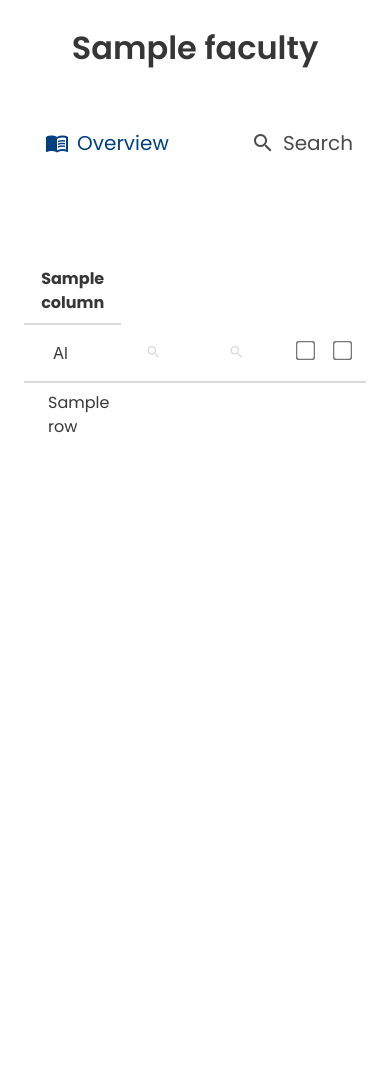
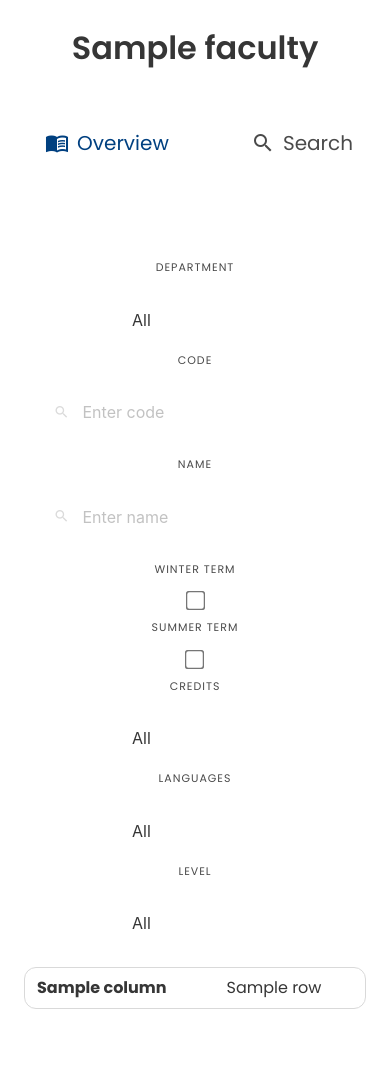
Before and after one commit to MFVS/stag_erasmus, a FastAPI app: template app/templates/pages/faculty.html in a window 390 px wide. Shown: the part 52-1125 px from the top of the page. Before the commit the page ends 485 px from the top, so only its background shows below. Run offline with FastAPI, Linux system fonts and the light colour scheme; the template is opened without the code that fills it: most values are stand-ins (such as "Sample title", 1, 10 or a date in 2020); parts of the project's set-up code (start-up, migrations or seed data) failed here and were passed over; some libraries are stand-ins or nearby versions.

Commit message:
table responsivity 🔥😈🔥

```diff
--- a/app/routers/subjects.py
+++ b/app/routers/subjects.py
@@ -86,6 +86,7 @@ def endpoint_filter_df(
     redis_client: Redis = Depends(get_redis),
 ) -> HTMLResponse:
     """Slouží k filtrování tabulky s předměty podle zadaných parametrů."""
+    logger.info(f"Filtering {faculty} {year} {faculty_short} {department} {shortcut} {name}")
     try:
         predmety_df = get_df(faculty, year, redis_client)
         df_filter = process_df(predmety_df)
--- a/app/static/css/main.css
+++ b/app/static/css/main.css
@@ -134,3 +134,58 @@ body {
             transform: scale3D(0, 0, 1);
   }
 }
+
+.faculty-tag {
+  padding-left: 1.5rem;
+}
+
+
+/* Mobile specific styles for the specific table */
+@media (max-width: 768px) {
+  table.faculty-table thead {
+      display: none; /* Hide headers on mobile */
+  }
+
+  /* Display each row as a block on mobile */
+  table.faculty-table tr {
+      display: block;
+      margin-bottom: 1em;
+      border: 1px solid;
+      border-radius: 0.75em; /* Rounded corners for rows */
+      border-color: #d9d9d9;
+  }
+
+  /* Display each cell as a block with label */
+  table.faculty-table td {
+      display: block;
+      text-align: right;
+      position: relative;
+      padding-left: 50%;
+  }
+
+  table.faculty-table td::before {
+      /* Use the data-label attribute for cell labels */
+      content: attr(data-label);
+      position: absolute;
+      left: 0;
+      width: 50%;
+      padding-left: 0.75em;
+      font-weight: bold;
+      text-align: left;
+  }
+
+  /* Adjust padding and alignment for the icons on small screens */
+  table.faculty-table td.has-text-centered .icon {
+      padding: 0;
+      margin: 0;
+      display: inline-block;
+  }
+
+  /* disable all inputs selects and checkboxes in */
+  .form-header select,
+  .form-header input[type="text"],
+  .form-header input[type="checkbox"] {
+      pointer-events: none; /* Disable interaction */
+      opacity: 0.5; /* Visual cue to indicate the fields are disabled */
+  }
+}
--- /dev/null
+++ b/app/templates/components/nav_form.html
@@ -0,0 +1,137 @@
+<nav class="level is-hidden-tablet">
+    {% if faculty == "all" %}
+    <div class="level-item has-text-centered">
+        <div>
+            <p class="heading">Faculty</p>
+            <p class="title">
+                <div class="select is-{{ faculty }} is-rounded is-fullwidth">
+                    <select name="Faculty" hx-post="/subjects/{{ faculty }}/{{ year }}" hx-trigger="change" hx-target="#table" hx-swap="innerHTML">
+                        <option>All</option>
+                        {% for value in df["Faculty"].unique() %}
+                        <option>{{ value }}</option>
+                        {% endfor %}
+                    </select>
+                </div>
+            </p>
+        </div>
+    </div>
+    {% endif %}
+
+    <div class="level-item has-text-centered">
+        <div>
+            <p class="heading">Department</p>
+            <p class="title">
+                <div class="select is-{{ faculty }} is-rounded is-fullwidth">
+                    <select name="Department" hx-post="/subjects/{{ faculty }}/{{ year }}" hx-trigger="change" hx-target="#table" hx-swap="innerHTML">
+                        <option>All</option>
+                        {% for value in df["Department"].unique() %}
+                        <option>{{ value }}</option>
+                        {% endfor %}
+                    </select>
+                </div>
+            </p>
+        </div>
+    </div>
+
+    <div class="level-item has-text-centered">
+        <div>
+            <p class="heading">Code</p>
+            <p class="title">
+                <div class="field">
+                    <p class="control has-icons-left">
+                        <input class="input is-{{ faculty }} is-rounded" type="text" name="Code" placeholder="Enter code" hx-post="/subjects/{{ faculty }}/{{ year }}" hx-target="#table" hx-swap="innerHTML" hx-trigger="keyup changed delay:500ms">
+                        <span class="icon is-small is-left">
+                            <i class="mdi mdi-magnify"></i>
+                        </span>
+                    </p>
+                </div>
+            </p>
+        </div>
+    </div>
+
+    <div class="level-item has-text-centered">
+        <div>
+            <p class="heading">Name</p>
+            <p class="title">
+                <div class="field">
+                    <p class="control has-icons-left">
+                        <input class="input is-{{ faculty }} is-rounded" type="text" name="Name" placeholder="Enter name" hx-post="/subjects/{{ faculty }}/{{ year }}" hx-trigger="keyup changed delay:300ms" hx-target="#table" hx-swap="innerHTML">
+                        <span class="icon is-small is-left">
+                            <i class="mdi mdi-magnify"></i>
+                        </span>
+                    </p>
+                </div>
+            </p>
+        </div>
+    </div>
+
+    <div class="level-item has-text-centered">
+        <div>
+            <p class="heading">Winter Term</p>
+            <p class="title">
+                <label class="checkbox">
+                    <input type="checkbox" name="Winter term" value="True" hx-post="/subjects/{{ faculty }}/{{ year }}" hx-trigger="change" hx-target="#table" hx-swap="innerHTML">
+                </label>
+            </p>
+        </div>
+    </div>
+
+    <div class="level-item has-text-centered">
+        <div>
+            <p class="heading">Summer Term</p>
+            <p class="title">
+                <label class="checkbox">
+                    <input type="checkbox" name="Summer term" value="True" hx-post="/subjects/{{ faculty }}/{{ year }}" hx-trigger="change" hx-target="#table" hx-swap="innerHTML">
+                </label>
+            </p>
+        </div>
+    </div>
+
+    <div class="level-item has-text-centered">
+        <div>
+            <p class="heading">Credits</p>
+            <p class="title">
+                <div class="select is-{{ faculty }} is-rounded is-fullwidth">
+                    <select name="Credits" hx-post="/subjects/{{ faculty }}/{{ year }}" hx-trigger="change" hx-target="#table" hx-swap="innerHTML">
+                        <option>All</option>
+                        {% for value in df["Credits"].unique()|sort %}
+                        <option>{{ value }}</option>
+                        {% endfor %}
+                    </select>
+                </div>
+            </p>
+        </div>
+    </div>
+
+    <div class="level-item has-text-centered">
+        <div>
+            <p class="heading">Languages</p>
+            <p class="title">
+                <div class="select is-{{ faculty }} is-rounded is-fullwidth">
+                    <select name="Languages" hx-post="/subjects/{{ faculty }}/{{ year }}" hx-trigger="change" hx-target="#table" hx-swap="innerHTML">
+                        <option>All</option>
+                        {% for value in unique_languages|sort %}
+                        <option>{{ value }}</option>
+                        {% endfor %}
+                    </select>
+                </div>
+            </p>
+        </div>
+    </div>
+
+    <div class="level-item has-text-centered">
+        <div>
+            <p class="heading">Level</p>
+            <p class="title">
+                <div class="select is-{{ faculty }} is-rounded is-fullwidth">
+                    <select name="Level" hx-post="/subjects/{{ faculty }}/{{ year }}" hx-trigger="change" hx-target="#table" hx-swap="innerHTML">
+                        <option>All</option>
+                        {% for value in df["Level"].unique()|sort %}
+                        <option>{{ value }}</option>
+                        {% endfor %}
+                    </select>
+                </div>
+            </p>
+        </div>
+    </div>
+</nav>
--- a/app/templates/components/table.html
+++ b/app/templates/components/table.html
@@ -1,31 +1,40 @@
 {% for index, row in df.iterrows() %}
 <tr _="on click fetch /subjects/predmet/{{ row['Department'] }}/{{ row['Code'] }}/{{ faculty }}/{{ year }} then put the result after #section" style="cursor: pointer;">
     {% for column in df.columns %}
-            {% if column in ['Department', 'Code', 'Credits'] %}
-            <td class="has-text-centered">{{ row[column] }}</td>
+        {% if column in ['Department', 'Code', 'Credits', 'Languages', 'Level'] %}
+        <td class="has-text-centered" data-label="{{ column }}">{{ row[column] }}</td>
         {% elif column == "Faculty" %}
             {% if faculty == "all" %}
-                    <td class="pl-5">
+                <td class="has-text-centered-mobile" data-label="{{ column }}">
                     <span class="tag is-{{ row[column] | lower }} is-medium is-rounded">
                         {{ row[column] }}
                     </span>
                 </td>
             {% endif %}
         {% elif column in ['Winter term', 'Summer term'] %}
+            <td class="has-text-centered" data-label="{{ column }}">
                 {% if row[column] == 'A' %}
-                <td class="has-text-centered"><span class="icon is-medium has-text-success">
+                <span class="icon is-medium has-text-success">
                     <i class="mdi mdi-24px mdi-check"></i>
-                    </span></td>
+                </span>
                 {% else %}
-                <td class="has-text-centered">
                 <span class="icon is-medium has-text-danger">
                     <i class="mdi mdi-24px mdi-close"></i>
                 </span>
+                {% endif %}
+            </td>
+        {% else %}
+        <td class="has-text-centered-mobile" data-label="{{ column }}">
+            {{ row[column] }}
         </td>
         {% endif %}
-            {% else %}
-            <td class="pl-5">{{ row[column] }}</td>
-            {% endif %}
     {% endfor %}
+    <!-- <td class="is-hidden-tablet" style="aligne">
+        <button class="button is-medium is-{{faculty}}">
+            <span class="icon is-small">
+                <i class="mdi mdi-24px mdi-information"></i>
+            </span>
+        </button>
+    </td> -->
 </tr>
 {% endfor %}
--- a/app/templates/components/table_header.html
+++ b/app/templates/components/table_header.html
@@ -15,7 +15,7 @@
         {% endfor %}
     </tr>
 </thead>
-<thead>
+<thead class="form-header">
     <tr>
         {% if faculty == "all" %}
             <th>
@@ -69,7 +69,7 @@
             <div class="field">
                 <div class="control">
                     <label class="checkbox">
-                        <input type="checkbox" type="checkbox" name="Winter term" value="True"
+                        <input type="checkbox" name="Winter term" value="True"
                             hx-post="/subjects/{{ faculty }}/{{ year }}" hx-trigger="change"
                             hx-target="#table" hx-swap="innerHTML">
                     </label>
@@ -80,7 +80,7 @@
             <div class="field">
                 <div class="control">
                     <label class="checkbox">
-                        <input type="checkbox" type="checkbox" name="Summer term" value="True"
+                        <input type="checkbox" name="Summer term" value="True"
                             hx-post="/subjects/{{ faculty }}/{{ year }}" hx-trigger="change"
                             hx-target="#table" hx-swap="innerHTML">
                     </label>
--- a/app/templates/index.html
+++ b/app/templates/index.html
@@ -26,4 +26,43 @@
 {% block footer %}
 {% endblock %}
 
+<script>
+    function toggleFormInputs() {
+        // Get the window width
+        var windowWidth = window.innerWidth;
+
+        // Select the inputs in the table header and nav
+        var tableInputs = document.querySelectorAll("table.faculty-table thead input, table.faculty-table thead select, table.faculty-table thead checkbox");
+        var navInputs = document.querySelectorAll("nav.level input, nav.level select, nav.level checkbox");
+
+        if (windowWidth <= 768) {
+            // Disable table header inputs for mobile
+            tableInputs.forEach(function(input) {
+                input.setAttribute("disabled", "true");
+            });
+
+            // Enable nav inputs for mobile
+            navInputs.forEach(function(input) {
+                input.removeAttribute("disabled");
+            });
+        } else {
+            // Enable table header inputs for larger screens
+            tableInputs.forEach(function(input) {
+                input.removeAttribute("disabled");
+            });
+
+            // Disable nav inputs for larger screens
+            navInputs.forEach(function(input) {
+                input.setAttribute("disabled", "true");
+            });
+        }
+    }
+
+    // Run the function on page load
+    window.onload = toggleFormInputs;
+
+    // Run the function when the window is resized
+    window.onresize = toggleFormInputs;
+</script>
+
 </html>
--- a/app/templates/pages/faculty.html
+++ b/app/templates/pages/faculty.html
@@ -87,8 +87,11 @@ Erasmus • {{ faculty | upper }}
 
 <section id="section" class="section">
     <form id="form" hx-post="/subjects/{{ faculty }}/{{ year }}" hx-indicator="#progress" hx-target="#table">
+
+        {% include 'components/nav_form.html' %}
+
         <div class="table-container">
-            <table class="table is-hoverable mx-auto is-fullwidth">
+            <table class="table is-hoverable mx-auto is-fullwidth faculty-table">
 
                 {% include 'components/table_header.html' %}
 
```
Also changed, not shown: app/redis_conn.py (+6 -1 lines). Lines whose indentation alone changed are shown as unchanged.
